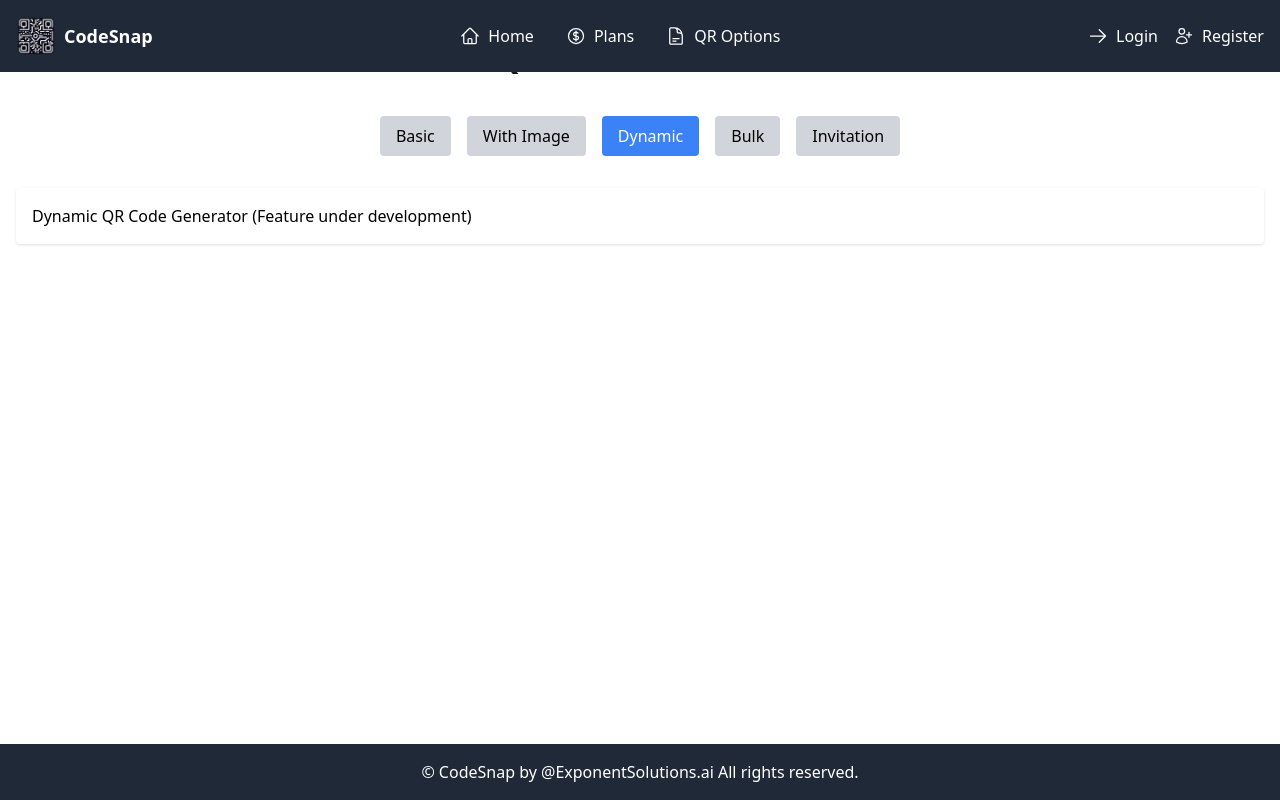
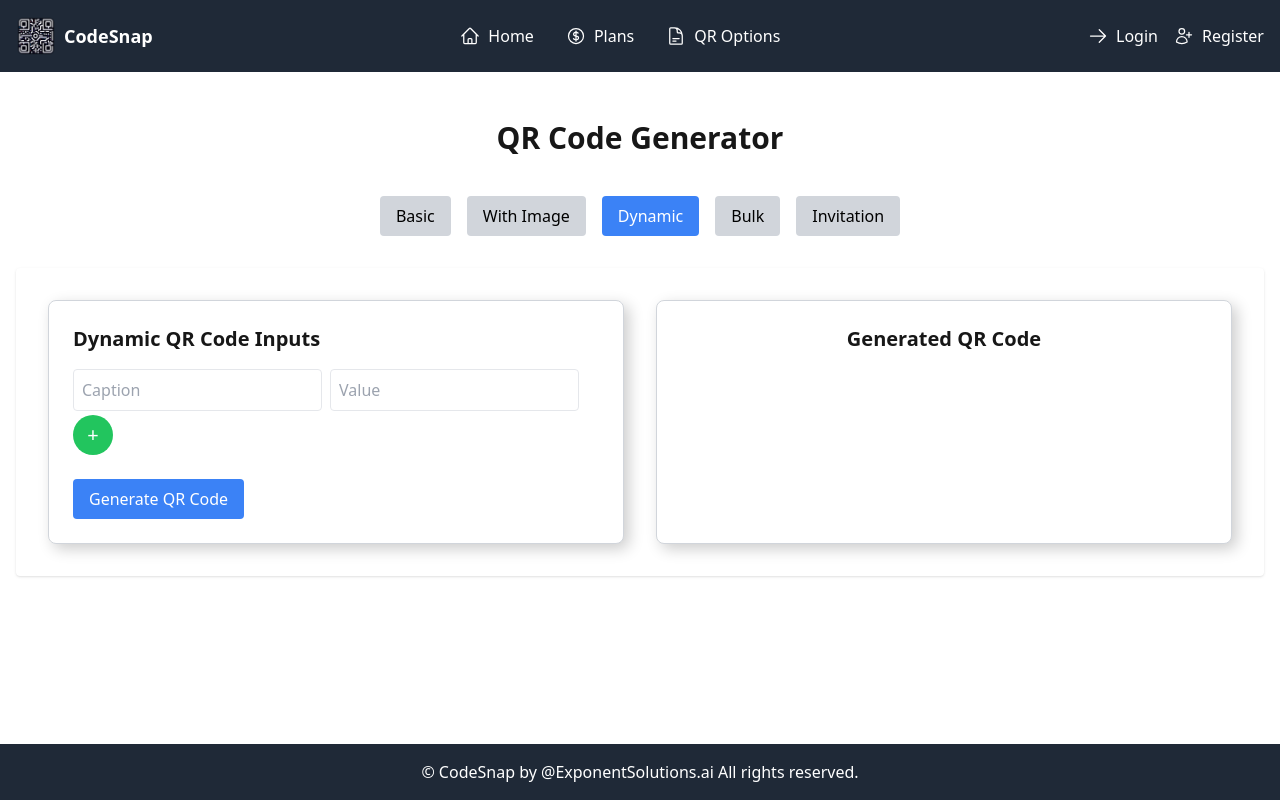
Before and after one commit to ishit08/QR-CODE-GEN, a Next.js app: page /qr in a window 1280 px wide. Both pictures are taken after a click on the button "Dynamic". Built offline with nearby package versions, Linux system fonts and the light colour scheme.

Commit message:
my changes till dynamic tab fix

```diff
--- a/app/(pages)/qr/page.js
+++ b/app/(pages)/qr/page.js
@@ -3,6 +3,7 @@
 import { useState } from 'react';
 import BasicQr from '../../components/basicqr.js'; // Import the QRGenerator component
 import ImageQR from '../../components/imageqr';
+import DynamicQR from '../../components/dynamicqr';
 
 const QRPage = () => {
   const [activeTab, setActiveTab] = useState('basic');
@@ -14,7 +15,7 @@ const QRPage = () => {
       case 'withImage':
         return <ImageQR />; // Use the ImageQR component here
       case 'dynamic':
-        return <div>Dynamic QR Code Generator (Feature under development)</div>;
+        return <DynamicQR />;
       case 'bulk':
         return <div>Bulk QR Code Generator</div>;
       case 'invitation':
@@ -25,7 +26,7 @@ const QRPage = () => {
   };
 
   return (
-    <div className="">
+    <div className="pt-20">
       <h1 className="text-3xl text-center font-bold m-10">QR Code Generator</h1>
 
       {/* Tabs - Make the layout mobile responsive */}
@@ -63,7 +64,7 @@ const QRPage = () => {
       </div>
 
       {/* Tab Content */}
-      <div className="p-4 bg-white rounded shadow min-h-[50] overflow-auto mx-4 bg-gray-200 ">
+      <div className="p-4 bg-white rounded shadow min-h-[50] overflow-auto mx-4 bg-cyan-50 mb-10">
         {renderTabContent()}
       </div>
     </div>
--- /dev/null
+++ b/app/components/downloaddynamicqr.js
@@ -0,0 +1,51 @@
+"use client";
+
+import React from "react";
+import { jsPDF } from "jspdf";
+
+const DownloadDynamicQR = ({ canvasRef }) => {
+  const downloadQRCode = (format) => {
+    if (canvasRef.current) {
+      const link = document.createElement("a");
+
+      if (format === "png" || format === "jpeg") {
+        const dataURL = canvasRef.current.toDataURL(`image/${format}`);
+        link.href = dataURL;
+        link.download = `qrcode.${format}`;
+        link.click();
+      } else if (format === "pdf") {
+        const pdf = new jsPDF();
+        const imgData = canvasRef.current.toDataURL("image/png");
+        pdf.addImage(imgData, "PNG", 10, 10, 190, 190); // Adjust the size as needed
+        pdf.save("qrcode.pdf");
+      }
+    } else {
+      alert("QR Code is not available for download.");
+    }
+  };
+
+  return (
+    <div className="mt-4">
+      <button
+        onClick={() => downloadQRCode("png")}
+        className="mr-2 py-1 px-2 bg-green-500 text-white rounded"
+      >
+        Download PNG
+      </button>
+      <button
+        onClick={() => downloadQRCode("jpeg")}
+        className="mr-2 py-1 px-2 bg-yellow-500 text-white rounded"
+      >
+        Download JPEG
+      </button>
+      <button
+        onClick={() => downloadQRCode("pdf")}
+        className="py-1 px-2 bg-red-500 text-white rounded"
+      >
+        Download PDF
+      </button>
+    </div>
+  );
+};
+
+export default DownloadDynamicQR;
--- /dev/null
+++ b/app/components/dynamicqr.js
@@ -0,0 +1,106 @@
+"use client";
+
+import { useState, useRef, useEffect } from 'react';
+import QRCode from 'qrcode';
+import DownloadDynamicQR from './DownloadDynamicQR'; // Import the new Download component
+import QrLayout from './qrlayout';
+
+export default function DynamicQR() {
+  const [fields, setFields] = useState([{ caption: '', value: '' }]);
+  const [qrCodeValue, setQrCodeValue] = useState('');
+  const canvasRef = useRef(null);
+  const [qrGenerated, setQrGenerated] = useState(false);
+
+  const addField = () => {
+    if (fields.length < 5) {
+      setFields([...fields, { caption: '', value: '' }]);
+    }
+  };
+
+  const removeField = (index) => {
+    const newFields = fields.filter((_, i) => i !== index);
+    setFields(newFields);
+  };
+
+  const handleChange = (index, field, value) => {
+    const newFields = [...fields];
+    newFields[index][field] = value;
+    setFields(newFields);
+  };
+
+  const handleGenerateQRCode = () => {
+    const qrContent = fields.map(field => `${field.caption}: ${field.value}`).join('\n');
+    setQrCodeValue(qrContent);
+    setQrGenerated(true);
+  };
+
+  useEffect(() => {
+    if (qrGenerated && qrCodeValue) {
+      QRCode.toCanvas(canvasRef.current, qrCodeValue, { width: 300, height: 300 }, (error) => {
+        if (error) console.error(error);
+      });
+    }
+  }, [qrCodeValue, qrGenerated]);
+
+  return (
+    <QrLayout title="Dynamic QR Code Inputs">
+      <>
+        {fields.map((field, index) => (
+          <div key={index} className="flex mb-2 items-center">
+            <input
+              type="text"
+              placeholder="Caption"
+              value={field.caption}
+              onChange={(e) => handleChange(index, 'caption', e.target.value)}
+              className="p-2 border rounded mr-2"
+            />
+            <input
+              type="text"
+              placeholder="Value"
+              value={field.value}
+              onChange={(e) => handleChange(index, 'value', e.target.value)}
+              className="p-2 border rounded mr-2"
+            />
+            {fields.length > 1 && (
+              <button
+                onClick={() => removeField(index)}
+                className="flex items-center justify-center w-10 h-10 bg-red-500 hover:bg-red-700 text-white rounded-full leading-none -mt-1"
+              >
+                <span className="text-xl">−</span>
+              </button>
+            )}
+          </div>
+        ))}
+
+        <div className="flex items-center mb-2">
+          <button
+            onClick={addField}
+            disabled={fields.length === 5}
+            className={`flex items-center justify-center w-10 h-10 text-white rounded-full leading-none -mt-1 ${
+              fields.length === 5 ? 'bg-gray-400 cursor-not-allowed' : 'bg-green-500 hover:bg-green-700 text-white'
+            }`}
+          >
+            <span className="text-xl">+</span>
+          </button>
+        </div>
+
+        <button
+          onClick={handleGenerateQRCode}
+          className="mt-4 py-2 px-4 bg-blue-500 text-white rounded hover:bg-blue-700"
+        >
+          Generate QR Code
+        </button>
+      </>
+      <>
+
+       {qrGenerated && (
+        <div className="mt-6">
+          <canvas ref={canvasRef} className="border" />
+          <DownloadDynamicQR canvasRef={canvasRef} /> {/* Use the new download component */}
+        </div>
+      )}
+      </>
+
+    </QrLayout>
+  );
+}
--- a/app/components/imageqr.js
+++ b/app/components/imageqr.js
@@ -5,6 +5,7 @@
 import { useState } from "react";
 import DownloadQR from "./DownloadQR";
 import QrLayout from "./qrlayout";
+import QRCode from 'qrcode';  // Ensure this line is present
 
 export default function ImageQR() {
   const [text, setText] = useState("");
```
